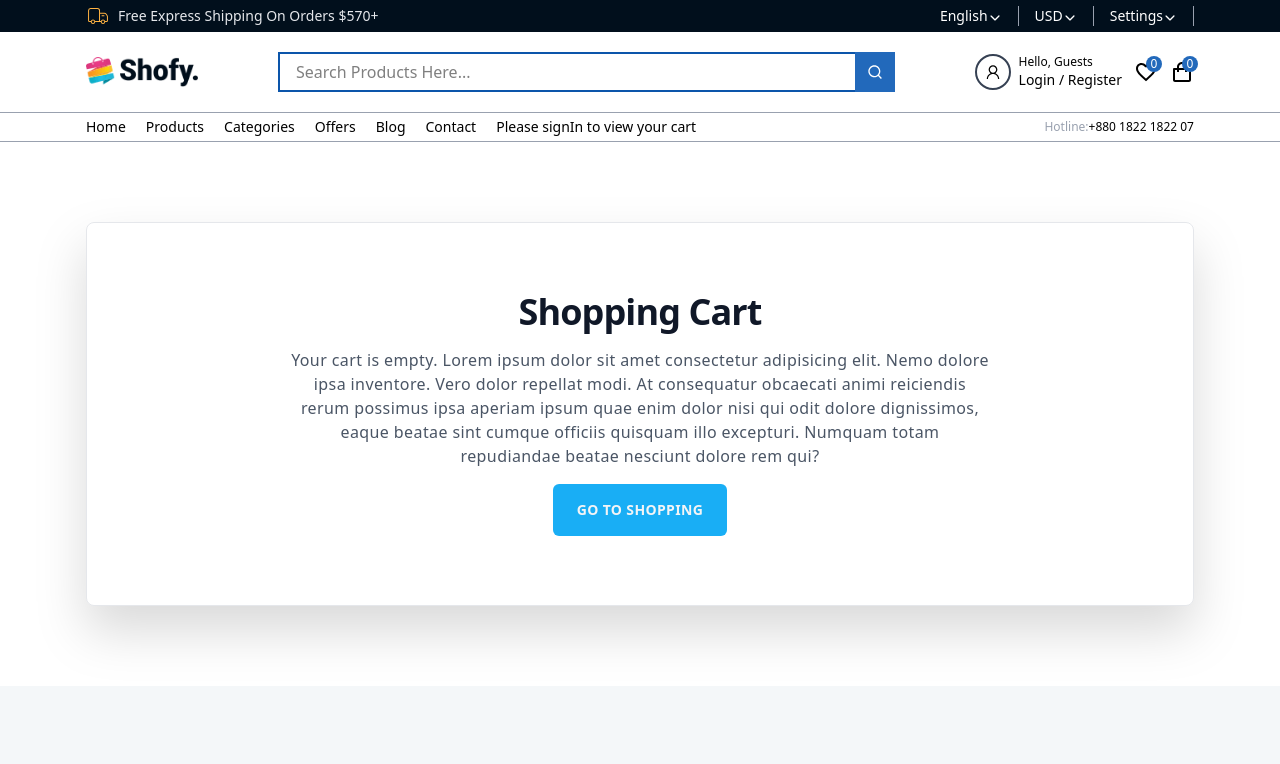
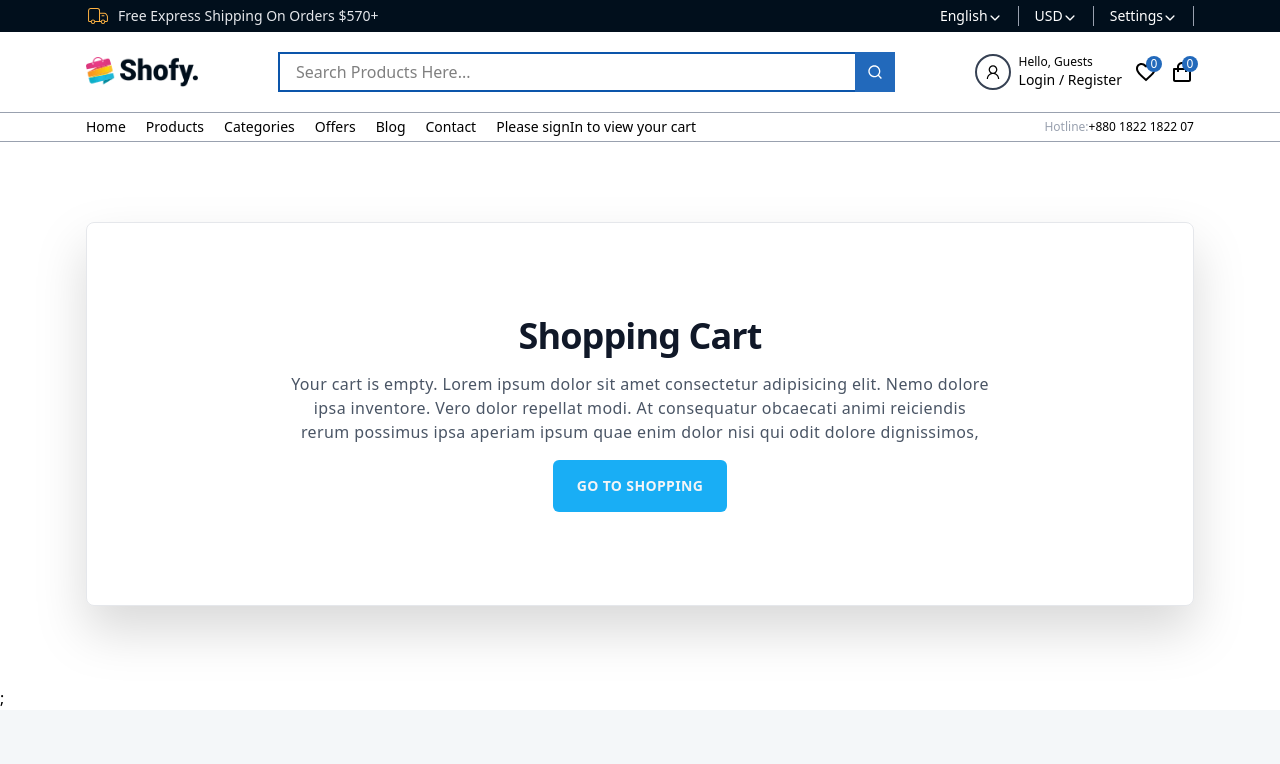
Before and after one commit to rehan606/Shofy-Multi-Vendor-E-commerce-Website-Next.js, a Next.js app: page /cart in a window 1280 px wide. Shown: the top 764 px of the page. Built offline with nearby package versions, Linux system fonts and the light colour scheme.

Commit message:
Empty cart design

```diff
--- a/src/app/cart/page.tsx
+++ b/src/app/cart/page.tsx
@@ -2,12 +2,13 @@ import CartProducts from '@/components/cartPage/CartProducts'
 import Container from '@/components/Container'
 import React from 'react'
 
-const page = () => {
-    return (
+const CartPage = () => {
+    return <>
         <Container className='py-10'>
+
             <CartProducts/>
-        </Container>
-    )
+        </Container>;
+    </>
 }
 
-export default page
+export default CartPage;
--- a/src/components/cartPage/CartProducts.tsx
+++ b/src/components/cartPage/CartProducts.tsx
@@ -1,4 +1,4 @@
-" use client"
+'use client'
 import React from 'react'
 import { useSelector } from 'react-redux'
 import { StateType } from '../../../type'
@@ -14,9 +14,12 @@ const CartProducts = () => {
                 :
                 <div className='bg-white h-96 my-10 flex flex-col gap-4 items-center justify-center py-5 rounded-lg border border-gray-200 drop-shadow-2xl'>
                     <h1 className='text-3xl font-bold tracking-tight text-gray-900 sm:text-4xl'> Shopping Cart </h1>
-                    <p className='text-base max-w-[700px] text-center text-gray-600 tracking-wide leading-6'>Your cart is empty. Lorem ipsum dolor sit amet consectetur adipisicing elit. Nemo dolore ipsa inventore. Vero dolor repellat modi. At consequatur obcaecati animi reiciendis rerum possimus ipsa aperiam ipsum quae enim dolor nisi qui odit dolore dignissimos, eaque beatae sint cumque officiis quisquam illo excepturi. Numquam totam repudiandae beatae nesciunt dolore rem qui?</p>
+                    <p className='text-base max-w-[700px] text-center text-gray-600 tracking-wide leading-6'>Your cart is empty. Lorem ipsum dolor sit amet consectetur adipisicing elit. Nemo dolore ipsa inventore. Vero dolor repellat modi. At consequatur obcaecati animi reiciendis rerum possimus ipsa aperiam ipsum quae enim dolor nisi qui odit dolore dignissimos, </p>
 
-                    <Link href="/" className='bg-sky-500/90 text-gray-100 px-6 py-4 rounded-md hover:bg-sky-500 duration-200 uppercase text-sm font-semibold tracking-wide '>Go To Shopping </Link>
+
+
+                    <Link href="/" className='bg-sky-500/90 text-gray-100 px-6 py-4 rounded-md hover:bg-sky-500 duration-200 uppercase text-sm font-semibold tracking-wide '> Go To Shopping </Link>
+
                 </div>
             }
         </div>
```
